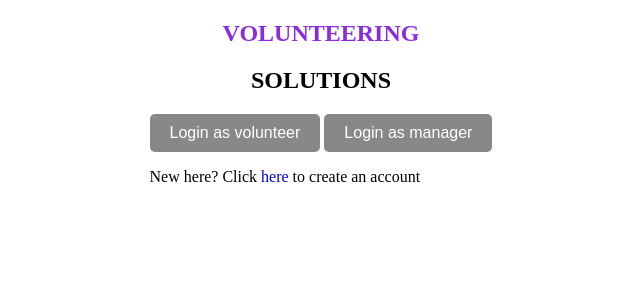
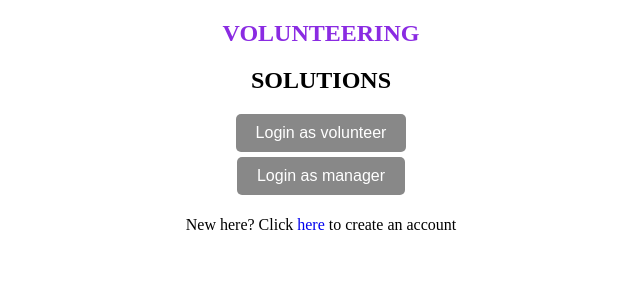
Before and after one commit to tylerglendinning69/KV6002_GroupProject, a PHP site: page /Login.html in a window 1280 px wide. Shown: the top 300 px of the page, without its empty margins (319-959 px from the left). Run offline with PHP 8.4, Linux system fonts and the light colour scheme.

Commit message:
Login Page Positioning

```diff
--- a/TB05_Project/Login.html
+++ b/TB05_Project/Login.html
@@ -14,8 +14,8 @@
             </div>
             <div  class="loginElements">
                 <div class="loginBtns">
-                    <a href="VolunteerLogin.html"><button name="VolLogin" type="button">Login as volunteer</button></a>
-                    <a href="ManagerLogin.html"><button name="ManLogin" type="button">Login as manager</button></a>
+                    <a href="VolunteerLogin.html"><button name="VolLogin" class="VolLogin" type="button">Login as volunteer</button></a>
+                    <a href="ManagerLogin.html"><button name="ManLogin" class="ManLogin" type="button">Login as manager</button></a>
                 </div>
                 <p>New here? Click <a href="register.html">here</a> to create an account</p>
             </div>
--- a/TB05_Project/TB05css.css
+++ b/TB05_Project/TB05css.css
@@ -11,6 +11,7 @@ h2 {
     text-align: center;
 }
 
+/*This is all the css for login page*/
 .login{
     justify-content: center;
 }
@@ -20,6 +21,16 @@ h2 {
 
 }
 
+.loginBtns{
+    display: flex;
+    flex-direction: column;
+    align-items: center;
+    }
+
+.ManLogin{
+    margin: 5px;
+}
+/* ******************************************************* */
 .main-container {
     display: flex;
     justify-content: center;
```
